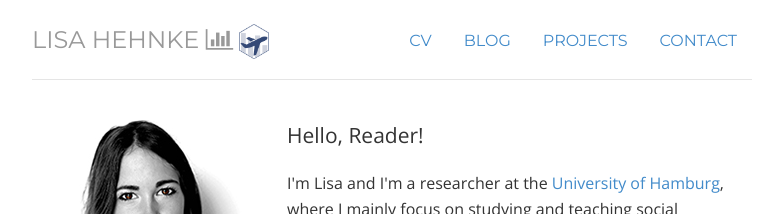
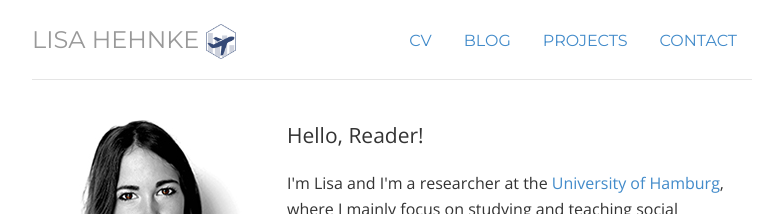
Before and after one commit to lhehnke/lhehnke.github.io, a Jekyll site: the page built from index.html, in a window 1280 px wide. Shown: the top 214 px of the page, without its empty margins (248-1031 px from the left). Built offline with Jekyll 4.4.1, drawn with Linux system fonts in a browser that asks for light colours; nearby versions of some CDN libraries.

Commit message:
Include logo

```diff
--- a/_includes/header.html
+++ b/_includes/header.html
@@ -6,10 +6,11 @@
 		<li class="{{ page.projects }}"><a href="/projects" title="Projects">Projects</a></li>
 		<li class="{{ page.contact }}"><a href="/contact" title="Contact">Contact</a></li>
 	</ul>
-	<h3 class="text-muted"><a href="/">Lisa Hehnke  <i class="fa fa-bar-chart" aria-hidden="true"></i>
+	<h3 class="text-muted"><a href="/">Lisa Hehnke
 
-			 <img  class="img" alt="Follow Feed" src="https://lhehnke.github.io/img/dataplanes/dataplanes.jpg" width="30px" height="35px"></a>
+<!--	<i class="fa fa-bar-chart" aria-hidden="true"></i> -->
 
+			 <img  class="img" src="https://lhehnke.github.io/img/dataplanes/dataplanes.jpg" width="30px" height="35px">
 
 </a></h3>
 </div> <!-- /header -->
```
